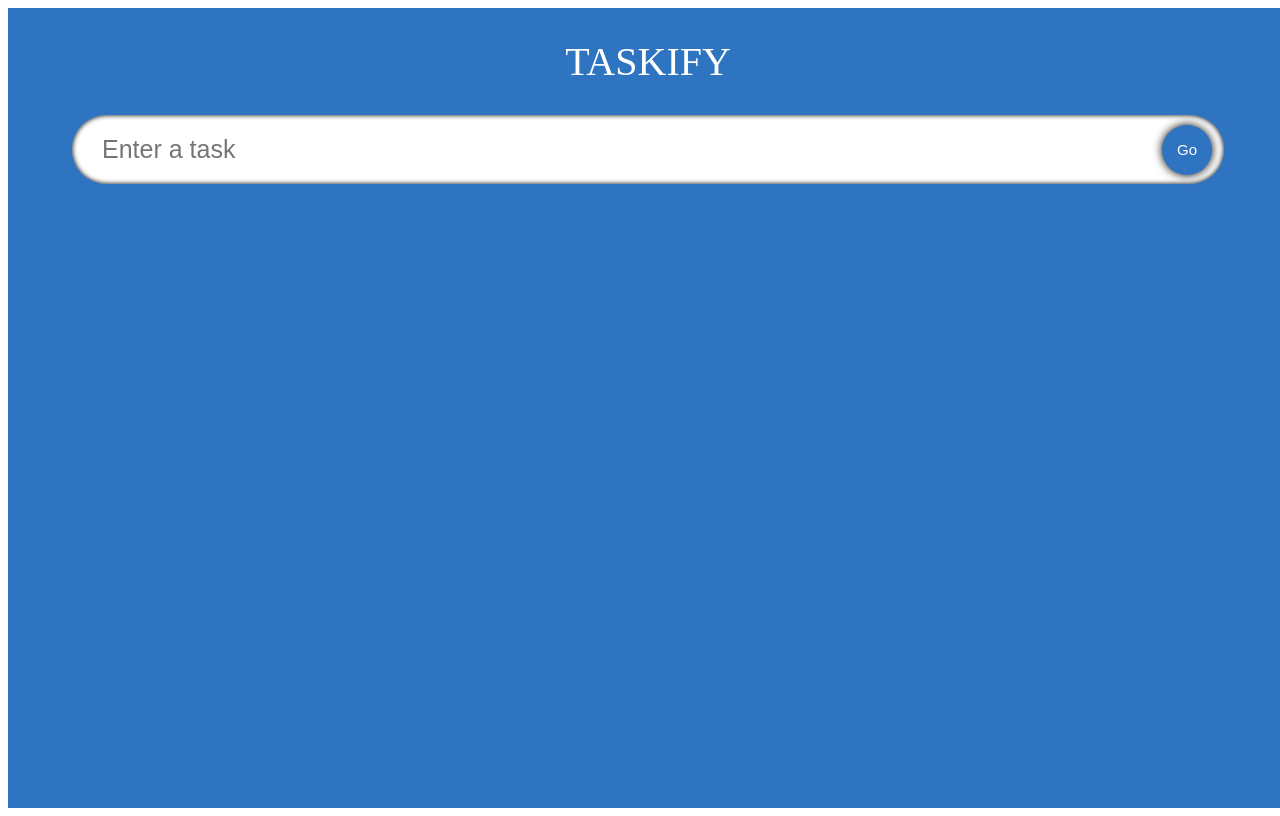
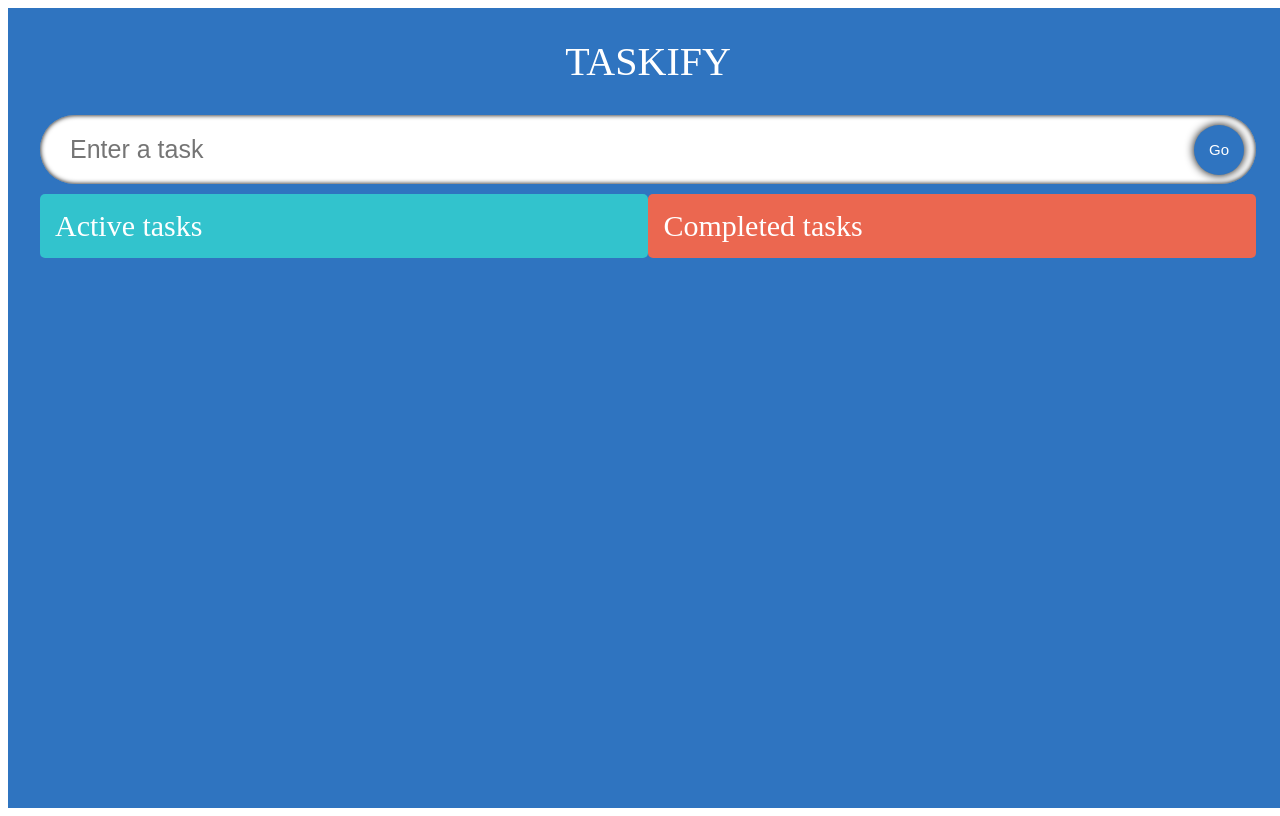
Before and after one commit to thaodangjs/taskify, a React (Vite) app: page / in a window 1280 px wide. Built offline with nearby package versions, Linux system fonts and the light colour scheme; a web font is replaced by a local one.

Commit message:
finish styles active tasks & completed tasks

```diff
--- a/src/components/TodoList.tsx
+++ b/src/components/TodoList.tsx
@@ -9,7 +9,9 @@
 
 const TodoList: React.FC<Props> = ({ todos, setTodos }: Props) => {
   return (
-    <ul className="todos">
+    <div className="container">
+      <div className="todos">
+        <span className="todos__heading">Active tasks</span>
         {todos.map((todo) => (
           <TodoItems
             todo={todo}
@@ -18,7 +20,19 @@
             setTodos={setTodos}
           />
         ))}
-    </ul>
+      </div>
+      <div className="todos remove">
+        <span className="todos__heading">Completed tasks</span>
+        {todos.map((todo) => (
+          <TodoItems
+            todo={todo}
+            key={todo.id}
+            todos={todos}
+            setTodos={setTodos}
+          />
+        ))}
+      </div>
+    </div>
   );
 };
 
--- a/src/components/styles.css
+++ b/src/components/styles.css
@@ -1,9 +1,10 @@
 .input {
   display: flex;
-  width: 90%;
+  width: 95%;
   position: relative;
   align-items: center;
 }
+
 .input__box {
   width: 100%;
   border-radius: 50px;
@@ -43,20 +44,57 @@
   box-shadow: 0 0 5px black;
 }
 
+.container {
+  width: 95%;
+  display: flex;
+  margin-top: 10px;
+  justify-content: space-between;
+  align-items: flex-start;
+}
+
 .todos {
+  border-radius: 5px;
   display: flex;
-  justify-content: space-evenly;
-  width: 90%;
-  flex-wrap: wrap;
+  flex-direction: column;
+  width: 47.5%;
+  padding: 15px;
+  background-color: rgb(50, 195, 205);
 }
+
+.dragactive {
+  background-color: rgb(0, 221, 236);
+}
+
+.dragcomplete {
+  background-color: rgb(255, 38, 0);
+}
+
+.remove {
+  background-color: rgb(235, 103, 80);
+}
+
+.todos__heading {
+  font-size: 30px;
+  /* text-align: center; */
+  color: white;
+}
+
 .todos__single {
   display: flex;
-  width: 29.5%;
   border-radius: 5px;
   padding: 20px;
   margin-top: 15px;
-  align-items: center;
   background-image: url("https://img.freepik.com/free-photo/crumpled-yellow-paper-background-close-up_60487-2390.jpg?size=626&ext=jpg");
+  transition: 0.2s;
+}
+
+.drag {
+  box-shadow: 0 0 20px black;
+}
+
+.todos__single:hover {
+  box-shadow: 0 0 5px black;
+  transform: scale(1.03);
 }
 
 .todos__single--text {
@@ -65,6 +103,7 @@
   border: none;
   font-size: 20px;
 }
+
 .todos__single--text:focus {
   outline: none;
 }
```
Lines whose indentation alone changed are shown as unchanged.
